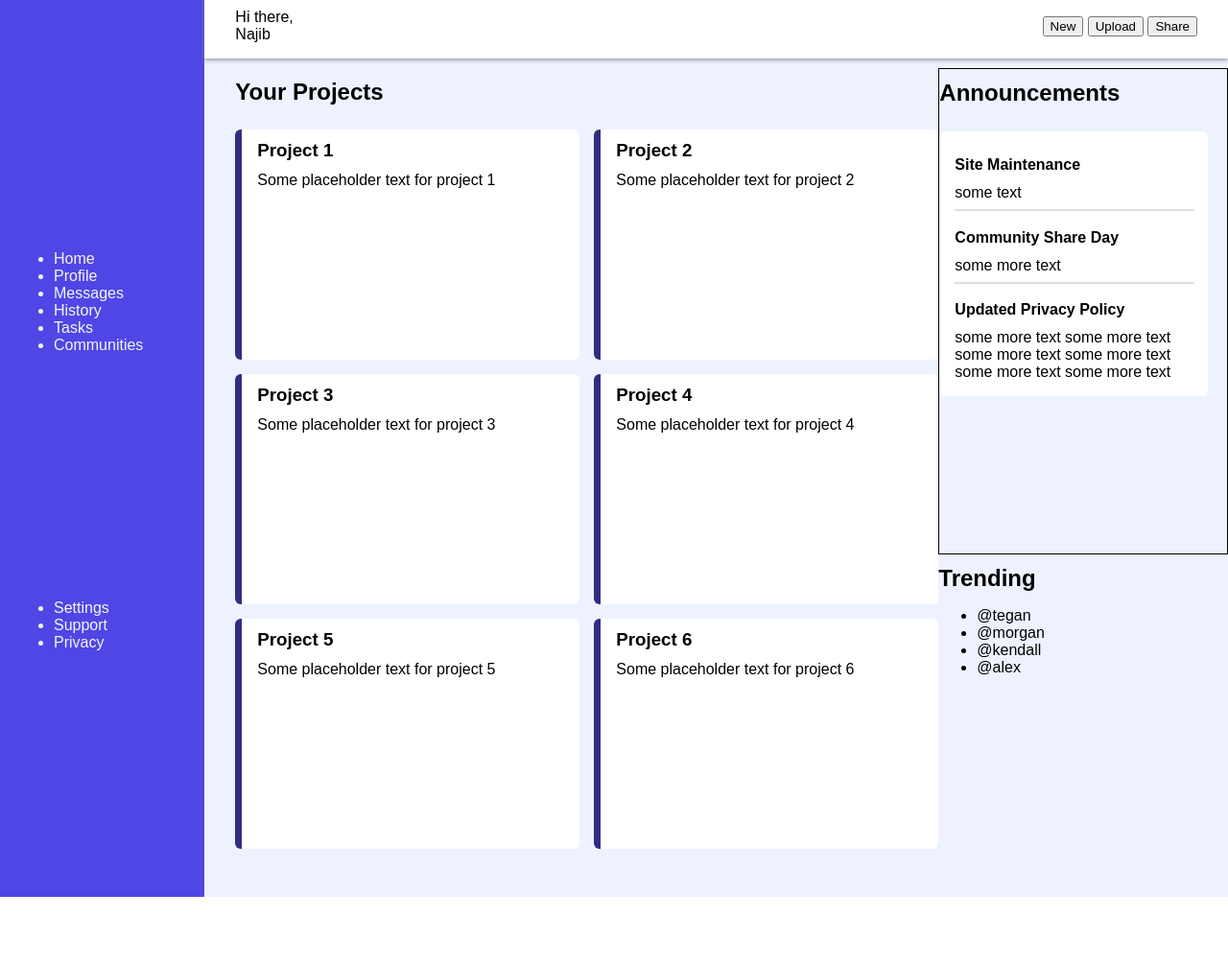
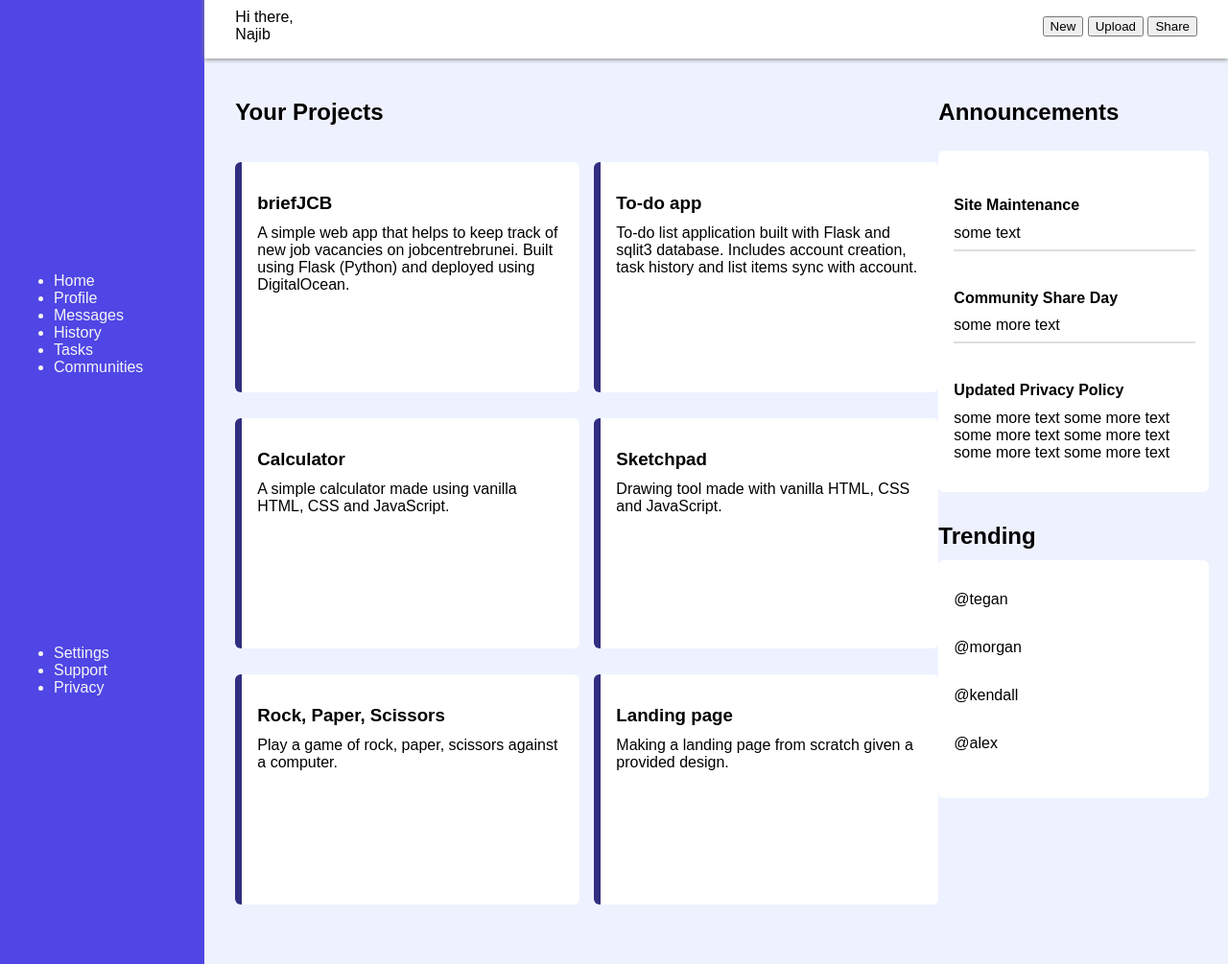
Before and after one commit to najib-r/admindashboard, a plain HTML site: page index.html in a window 1280 px wide. Shown: the part 75-1080 px from the top of the page at 96% size. Before the commit the page ends 1010 px from the top, so only its background shows below. Drawn offline with Linux system fonts and the light colour scheme.

Commit message:
Add more styling

```diff
--- a/index.html
+++ b/index.html
@@ -41,28 +41,30 @@
             <div class="projects">
                 <h2>Your Projects</h2>
                 <div class="project">
-                    <h3>Project 1</h3>
-                    Some placeholder text for project 1
+                    <h3>briefJCB</h3>
+                    A simple web app that helps to keep track of new job vacancies on jobcentrebrunei. Built using Flask (Python)
+                    and deployed using DigitalOcean.
                 </div>
                 <div class="project">
-                    <h3>Project 2</h3>
-                    Some placeholder text for project 2
+                    <h3>To-do app</h3>
+                    To-do list application built with Flask and sqlit3 database. Includes account creation, task history
+                    and list items sync with account.
                 </div>
                 <div class="project">
-                    <h3>Project 3</h3>
-                    Some placeholder text for project 3
+                    <h3>Calculator</h3>
+                    A simple calculator made using vanilla HTML, CSS and JavaScript.
                 </div>
                 <div class="project">
-                    <h3>Project 4</h3>
-                    Some placeholder text for project 4
+                    <h3>Sketchpad</h3>
+                    Drawing tool made with vanilla HTML, CSS and JavaScript.
                 </div>
                 <div class="project">
-                    <h3>Project 5</h3>
-                    Some placeholder text for project 5
+                    <h3>Rock, Paper, Scissors</h3>
+                    Play a game of rock, paper, scissors against a computer.
                 </div>
                 <div class="project">
-                    <h3>Project 6</h3>
-                    Some placeholder text for project 6
+                    <h3>Landing page</h3>
+                    Making a landing page from scratch given a provided design.
                 </div>
             </div>
             <div class="announcements">
@@ -80,12 +82,12 @@
             </div>
             <div class="trending">
                 <h2>Trending</h2>
-                <ul>
-                    <li>@tegan</li>
-                    <li>@morgan</li>
-                    <li>@kendall</li>
-                    <li>@alex</li>
-                </ul>
+                <div class="cards2">
+                    <p>@tegan</p>
+                    <p>@morgan</p>
+                    <p>@kendall</p>
+                    <p>@alex</p>
+                </div>
             </div>
         </div>
     </div>
--- a/style.css
+++ b/style.css
@@ -37,6 +37,7 @@ body {
 .content {
     display: grid;
     grid-template-columns: 2fr 1fr;
+    grid-template-rows: 1fr 1fr;
     padding-left: 2rem;
     background-color: #eef2ff;
     padding-bottom: 50px;
@@ -69,8 +70,17 @@ body {
     border-radius: 6px;
     margin-top: 26px;
     margin-right: 20px;
-    padding: 1rem;
+    padding: 1rem 1rem 2rem 1rem;
     background-color: white;
+}
+
+.cards2 {
+    display: grid;
+    grid-template-columns: 1fr;
+    border-radius: 6px;
+    background-color: white;
+    padding: 1rem 1rem 2rem 1rem;
+    margin-right: 20px;
 }
 
 hr {
@@ -79,10 +89,6 @@ hr {
 }
 
 h2, h3, h4 {
-    margin: 0.67rem 0;
+    margin-bottom: 0.67rem;
+    margin-top: 2rem;
 }
-
-.announcements {
-    border: 1px solid black;
-    padding: 0;
-}
```
